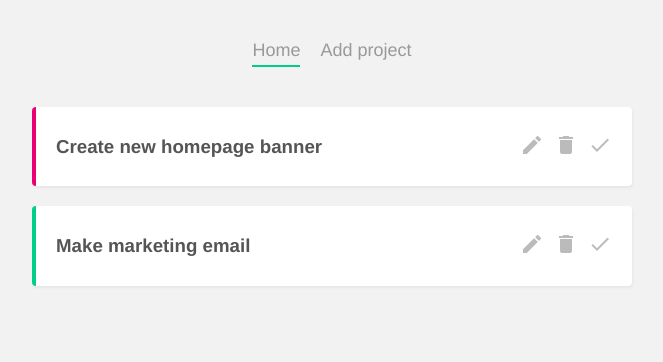
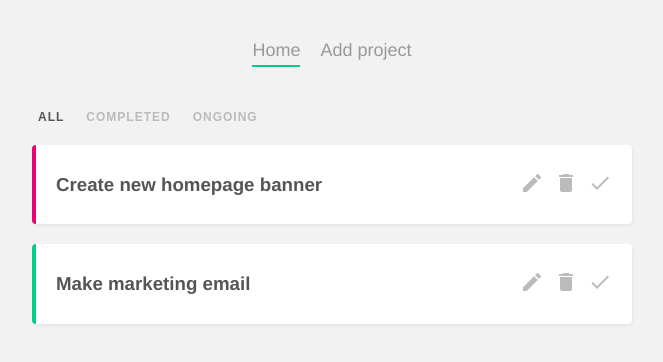
Before and after one commit to AbulSyed/Project-planner, a Vue app: page / in a window 1280 px wide. Shown: the top 362 px of the page, without its empty margins (308-971 px from the left). Built offline with nearby package versions, Linux system fonts and the light colour scheme; data requests are answered from the project's data file.

Commit message:
filter nav

```diff
--- /dev/null
+++ b/src/components/FilterNav.vue
@@ -0,0 +1,36 @@
+<template>
+  <div class="filter-nav">
+    <button @click="handleClick('all')" :class="{ active: status === 'all' }">All</button>
+    <button @click="handleClick('completed')" :class="{ active: status === 'completed' }">Completed</button>
+    <button @click="handleClick('ongoing')" :class="{ active: status === 'ongoing' }">Ongoing</button>
+  </div>
+</template>
+
+<script>
+export default {
+  props: ['status'],
+  methods: {
+    handleClick(by){
+      this.$emit('filterBy', by)
+    }
+  }
+}
+</script>
+
+<style>
+  .filter-nav button {
+    background: none;
+    border: none;
+    color: #bbb;
+    outline: none;
+    font-size: 12px;
+    text-transform: uppercase;
+    margin-right: 10px;
+    letter-spacing: 1px;
+    font-weight: bold;
+    cursor: pointer;
+  }
+  .filter-nav button.active {
+    color: #555;
+  }
+</style>
--- a/src/views/Home.vue
+++ b/src/views/Home.vue
@@ -1,5 +1,6 @@
 <template>
   <div class="home">
+    <filter-nav @filterBy="status = $event" :status="status"></filter-nav>
     <div v-if="projects.length">
       <div v-for="project in projects" :key="project.id">
         <single-project :project="project" @delete="handleDelete" @done="handleDone"></single-project>
@@ -10,12 +11,14 @@
 
 <script>
 import SingleProject from '../components/SingleProject.vue'
+import FilterNav from '../components/FilterNav.vue'
 
 export default {
-  components: { SingleProject },
+  components: { SingleProject, FilterNav },
   data(){
     return {
-      projects: []
+      projects: [],
+      status: 'all'
     }
   },
   mounted(){
```
